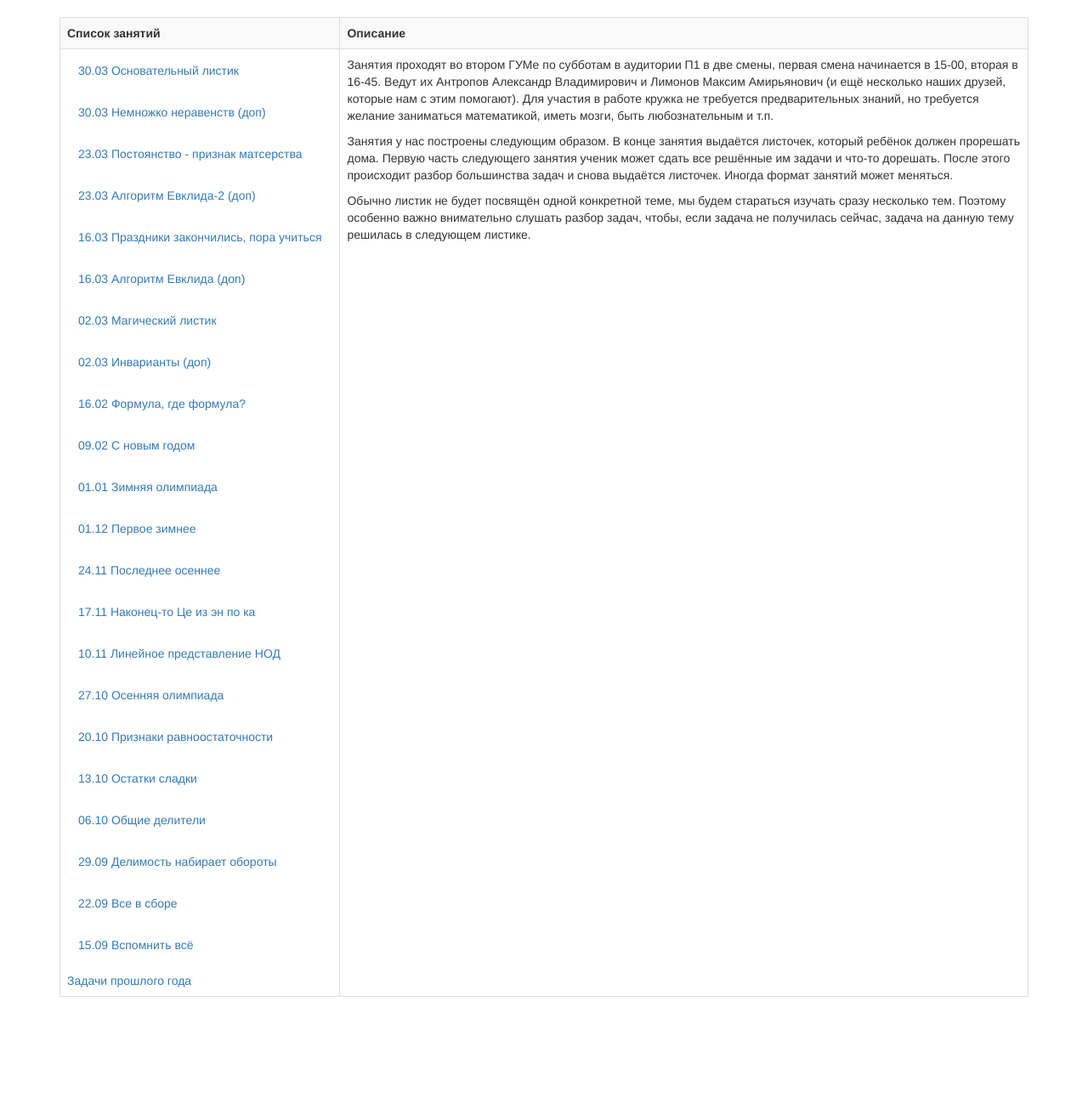
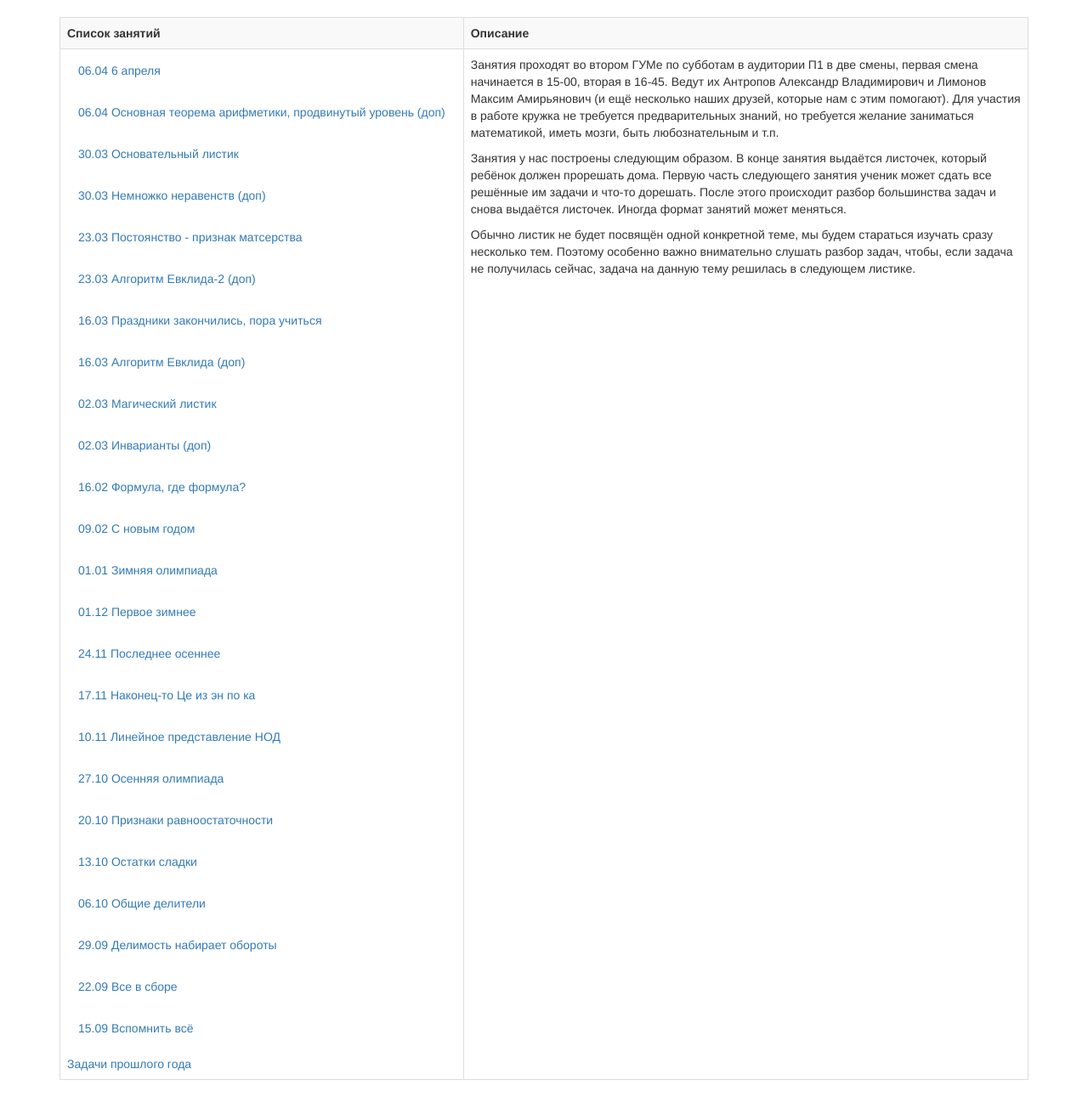
Before and after one commit to matemax/test_site, a Flask app: page /lessons in a window 1280 px wide. Shown: the part 52-1343 px from the top of the page at 85% size. Before the commit the page ends 1225 px from the top, so only its background shows below. Run offline with Flask 2, Linux system fonts and the light colour scheme; some libraries are stand-ins or nearby versions.

Commit message:
update 17

```diff
--- a/app/templates/list_lessons.html
+++ b/app/templates/list_lessons.html
@@ -1,4 +1,9 @@
-
+<div class="form-group">
+    <a href="/lessons/17" class="btn btn btn-link">06.04 6 апреля</a>
+</div>
+<div class="form-group">
+    <a href="/lessons/profi_5" class="btn btn btn-link">06.04 Основная теорема арифметики, продвинутый уровень (доп)</a>
+</div>
 <div class="form-group">
     <a href="/lessons/16" class="btn btn btn-link">30.03 Основательный листик</a>
 </div>
```
Also changed, not shown: 2 other files.
